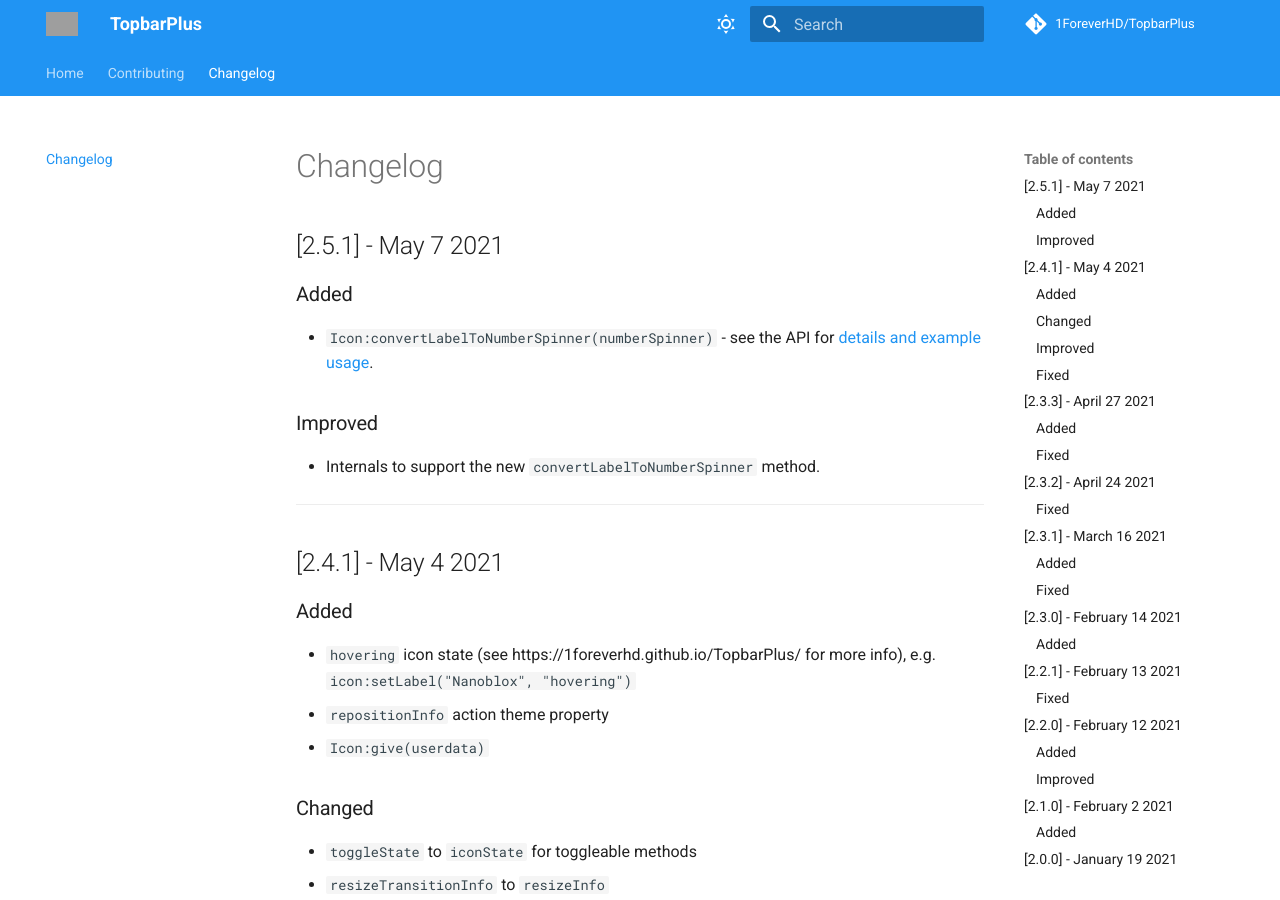
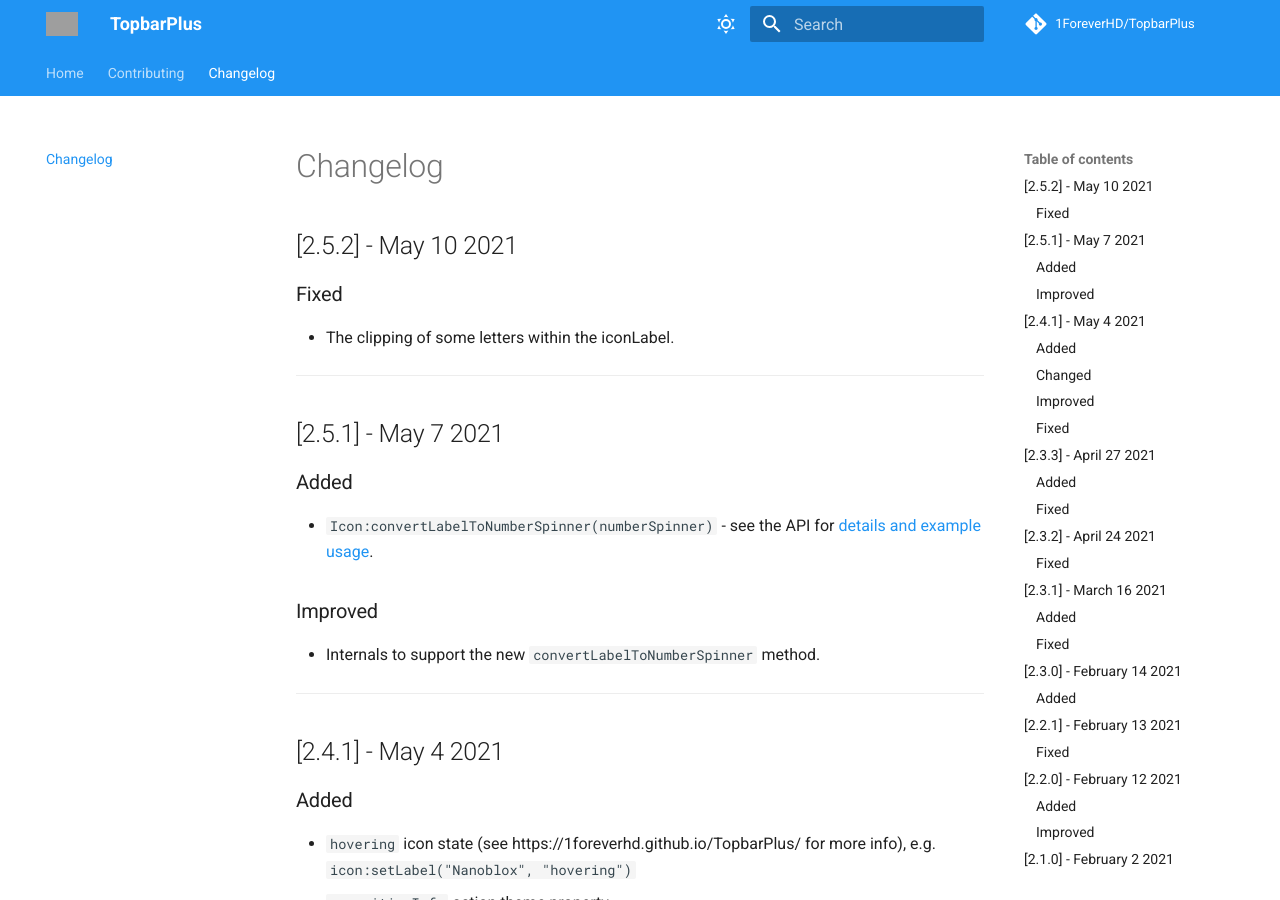
Before and after one commit to 1ForeverHD/TopbarPlus, an MkDocs documentation site: the page built from docs/changelog.md, in a window 1280 px wide and 900 px high. Built offline with MkDocs 1.6.1 and Material for MkDocs 9.7.7, drawn with Linux system fonts in a browser that asks for light colours; comment, search, counter and statistics services are not loaded; grey boxes are pictures that could not be loaded.

Commit message:
Fixed iconLabel clipping

```diff
--- a/docs/changelog.md
+++ b/docs/changelog.md
@@ -1,3 +1,10 @@
+## [2.5.2] - May 10 2021
+### Fixed
+- The clipping of some letters within the iconLabel.
+
+
+
+--------
 ## [2.5.1] - May 7 2021
 ### Added
 - ``Icon:convertLabelToNumberSpinner(numberSpinner)`` - see the API for [details and example usage](https://1foreverhd.github.io/TopbarPlus/api/icon/#convertlabeltonumberspinner).
```
Also changed, not shown: 2 other files.
